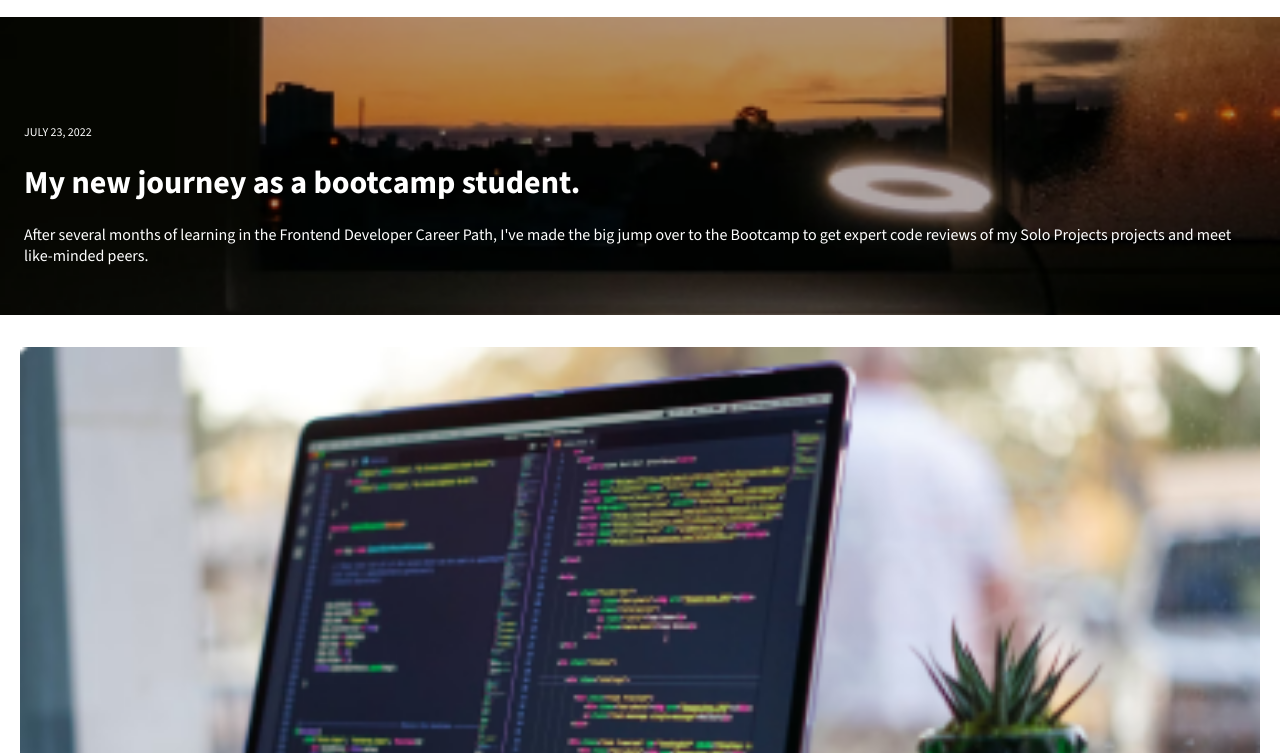
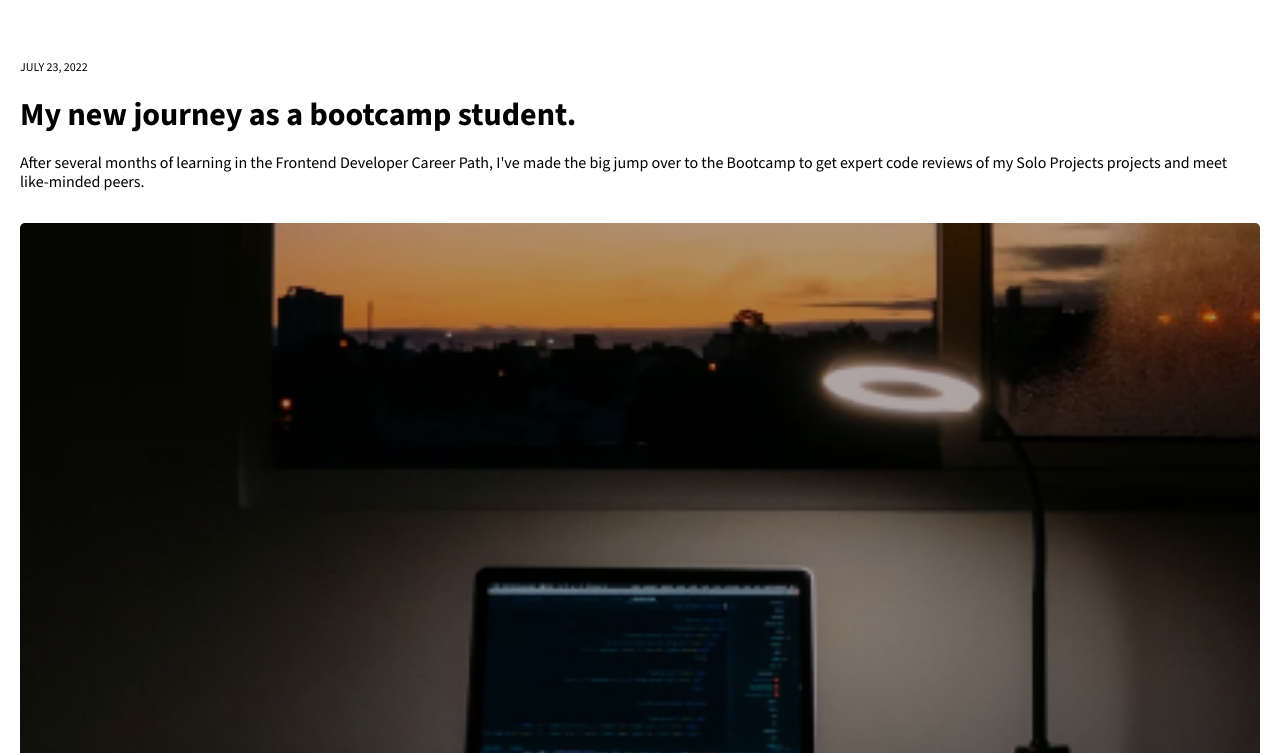
Before and after one commit to Shanmukh459/Learning-journal, a website built with Vite: page index.html in a window 1280 px wide. Both pictures are taken after a click on the button "HOME". Shown: the part 47-800 px from the top of the page. Built offline with nearby package versions, Linux system fonts and the light colour scheme.

Commit message:
refactored the code to make it reusable and added js file to do it. Working Home page

```diff
--- a/css/style.css
+++ b/css/style.css
@@ -77,9 +77,9 @@ a {
 /* Main section/blogs */
 
 .blogs-container {
-    padding: 2rem 1.25rem;
     display: flex;
     flex-direction: column;
+    padding: 2rem 1.25rem;
 }
 
 .blog {
@@ -138,3 +138,29 @@ footer p {
 .footer-tag {
     color: #D7D7D7;
 }
+
+/* HOME PAGE */
+
+.home {
+   font-weight: 400;
+}
+.home-hero {
+    padding: 2rem 1.25rem;
+}
+
+.home-hero h1,
+.home-hero .hero-desc {
+    padding-right: 2rem;
+}
+
+.home-hero img {
+    display: block;
+    margin: 2rem auto 2.5rem;
+    width: 100%;
+    border-radius: 5px;
+}
+
+.post-heading {
+    text-align: center;
+    margin-top: 1rem;
+}
--- a/index.js
+++ b/index.js
@@ -1,10 +1,17 @@
 const mainSection = document.getElementById("main-section")
 const homeBtn = document.getElementById("home-btn")
+const postsHtml = getPostsHtml()
 
 document.addEventListener('click', function(e) {
-    console.log(e.target.data)
+    if(e.target.dataset.home) {
+        renderHomePage()
+    }
 })
 mainSection.innerHTML = getIndexHtml()
+
+function renderHomePage() {
+    mainSection.innerHTML = getHomePageHeroHtml() + `<h3 class="post-heading">Recent posts</h3>` + postsHtml
+}
 
 function getIndexHtml() {
     return `
@@ -13,6 +20,30 @@ function getIndexHtml() {
             <h1>My new journey as a bootcamp student.</h1>
             <p class="hero-desc">After several months of learning in the Frontend Developer Career Path, I've made the big jump over to the Bootcamp to get expert code reviews of my Solo Projects projects and meet like-minded peers.</p>
         </section>
+        ${postsHtml}
+        `
+}
+
+function getHomePageHeroHtml() {
+    return `
+    <section class="home-hero">
+        <p class="date">july 23, 2022</p>
+        <h1>My new journey as a bootcamp student.</h1>
+        <p class="home hero-desc">After several months of learning in the Frontend Developer Career Path, I've made the big jump over to the Bootcamp to get expert code reviews of my Solo Projects projects and meet like-minded peers.</p>
+        <img src="images/article-image-hero.png">
+        <h3>How I stay committed to learning</h3>
+        <p>I like to think of myself as a lifelong learner. I used to spend hours and hours learning, then try to create simple projects using what I learned or work new techniques into existing projects.</p>
+        <p>While that was fun, I felt like it would be helpful to share what I was learning and most things about my journey with the world.</p>
+        <h3>How I got started</h3>
+        <p>I started simple and gradually grew my learning journal site. I would take notes about what I was learning. After each learning session, I'd use my notes to not only reflect on what I learned but also write short summaries of what I learned using my own words.</p>
+        <p>That helped me grok what I was learning, and I realized that posting my learning summaries was also helping others learn and stay motivated.</p>
+    </section>
+        `
+
+}
+
+function getPostsHtml() {
+    return `
         <div class="blogs-container">
             <section class="blog">
                 <img src="/images/article-image-01.png">
```
Lines whose indentation alone changed are shown as unchanged.
